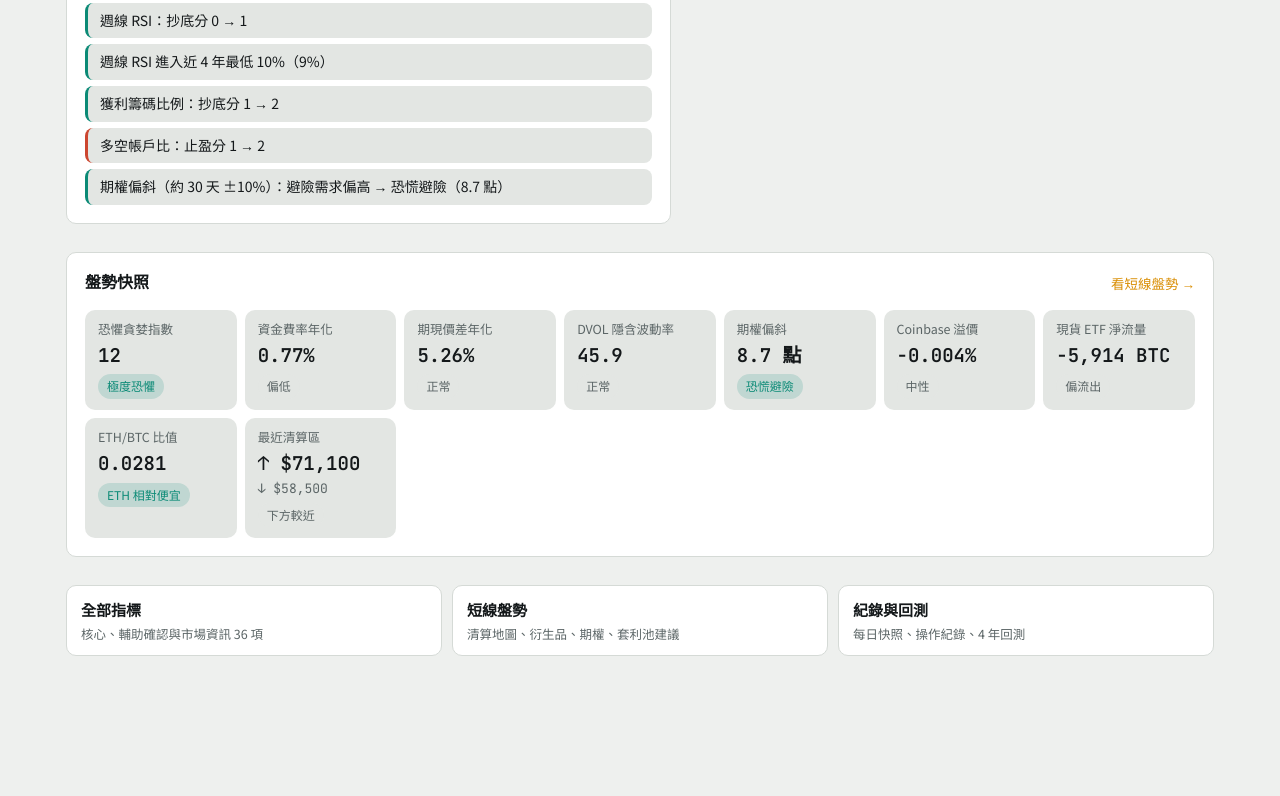
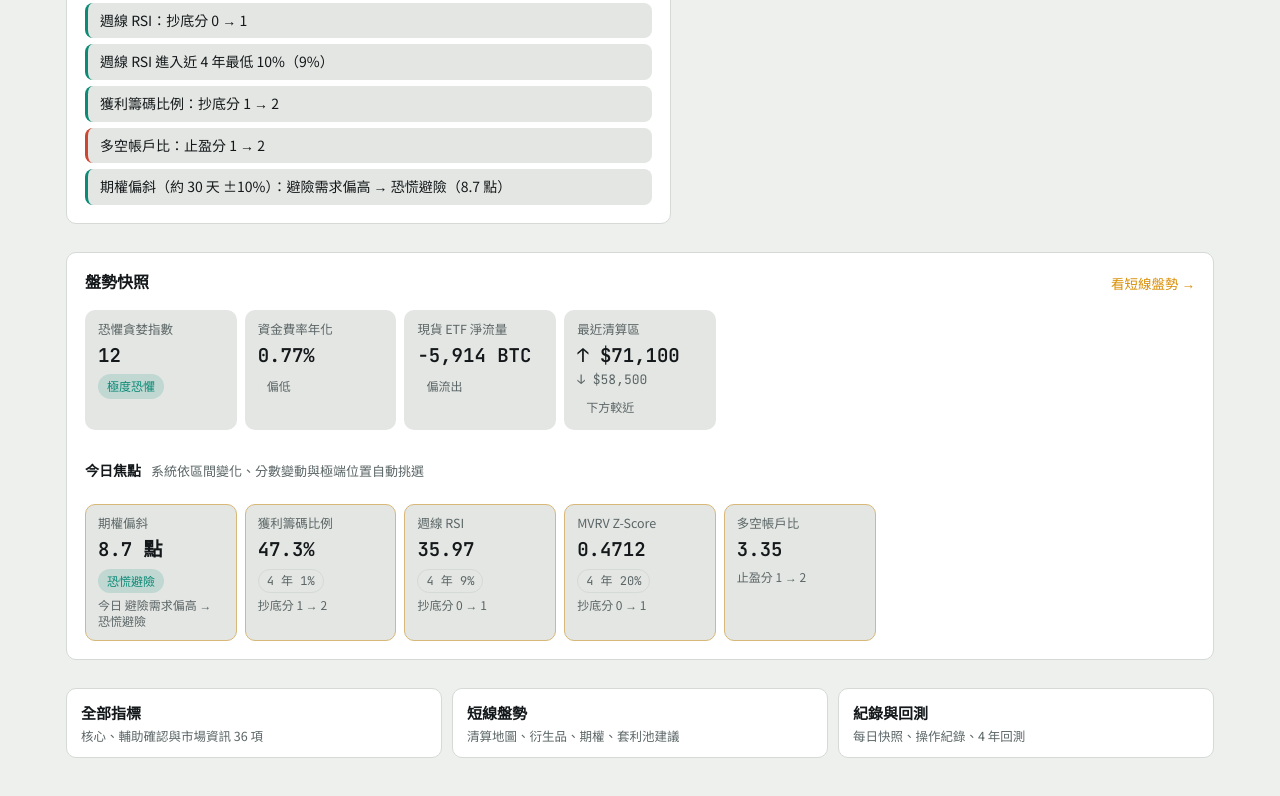
Before and after one commit to Gusion13084/Btc, a plain HTML site: page index.html in a window 1280 px wide. Shown: the part 892-1688 px from the top of the page. Before the commit the page ends 1612 px from the top, so only its background shows below. Drawn offline with nearby package versions, Linux system fonts and the light colour scheme.

Commit message:
盤勢快照改為固定項目＋每日自動挑選的今日焦點
Co-Authored-By: Claude Opus 5.5 <noreply@anthropic.com>
Claude-Session: https://claude.ai/code/session_012AXHFTFqSM3NucVk2EvDg3

```diff
--- a/assets/app.js
+++ b/assets/app.js
@@ -444,14 +444,57 @@ function changesCard() {
 }
 
 // ---------- 盤勢快照：最常看的短線數字 ----------
-const TILE_IDS = ['fng', 'fundapr', 'basis', 'dvol', 'skew', 'cbprem', 'etf_flow', 'ethbtc'];
+// 盤勢快照：固定 3 項＋清算區，另外每天自動挑出最值得注意的 5 項
+const TILE_FIXED = ['fng', 'fundapr', 'etf_flow'];
+function focusPicks(n = 5) {
+  const prev = S.history.filter(h => h.date < S.latest.date && !h.legacy).at(-1);
+  const out = [];
+  for (const def of S.config.indicators) {
+    if (TILE_FIXED.includes(def.id)) continue;
+    const ind = S.latest.indicators?.[def.id];
+    if (!ind || ind.value == null || ind.ok === false) continue;
+    let score = 0; const why = [];
+    const b = bandOf(def, ind);
+    // 1) 判讀區間今天改變
+    if (b && !def.bandField && prev?.values?.[def.id] != null) {
+      const pv = +prev.values[def.id], pb = def.bands.find(x => x.to == null || pv < x.to);
+      if (pb && pb.label !== b.label) { score += 100; why.push(`今日 ${pb.label} → ${b.label}`); }
+    }
+    // 2) 抄底或止盈分數改變
+    const it = prev?.items?.[def.id];
+    for (const [k, side, nm] of [[0, 'cbs', '抄底'], [1, 'cts', '止盈']]) {
+      const cur = S.sc[side].items[def.id]?.pts;
+      if (it && it[k] != null && cur != null && it[k] !== cur) { score += 60; why.push(`${nm}分 ${it[k]} → ${cur}`); }
+      else if (cur > 0 && (def.tier || 'core') !== 'core') { score += 15 * cur; why.push(`${nm} ${cur} 分`); }
+    }
+    // 3) 近 4 年極端位置
+    const pct = ind.fields?.p;
+    if (pct != null) {
+      if (pct <= 5 || pct >= 95) { score += 55; why.push(`近 4 年${pct <= 5 ? '最低' : '最高'} ${Math.max(1, Math.round(pct <= 5 ? pct : 100 - pct))}%`); }
+      else if (pct <= 10 || pct >= 90) { score += 35; why.push(`近 4 年${pct <= 10 ? '最低' : '最高'} 10% 內`); }
+    }
+    // 4) 落在強烈的判讀區間
+    if (b && b.tone !== 'neutral') score += /極|恐慌|大幅|過熱|擁擠|急|快速|大量/.test(b.label) ? 30 : 10;
+    if (score <= 10) continue;
+    const tierW = { core: 3, aux: 3, supply: 2, macro: 2, short: 2, info: 1 }[def.tier || 'core'] || 1;
+    out.push({ def, ind, b, score: score + tierW, why: why[0] || (b ? b.label : '') });
+  }
+  return out.sort((x, y) => y.score - x.score).slice(0, n);
+}
+function tile(def, ind, why) {
+  const b = bandOf(def, ind);
+  return `<button class="tile${why ? ' focus' : ''}" data-ind="${def.id}"><span class="t-name">${esc(def.name.replace(/（.*）/, ''))}</span><span class="t-val mono">${fmtVal(def, ind)}</span>${b ? `<span class="chip band ${toneCls(b.tone)}">${esc(b.label)}</span>` : ind?.fields?.p != null ? `<span class="chip">4 年 ${Math.round(ind.fields.p)}%</span>` : ''}${why ? `<span class="t-why">${esc(why)}</span>` : ''}</button>`;
+}
 function tilesCard() {
-  const defs = TILE_IDS.map(id => S.config.indicators.find(d => d.id === id)).filter(Boolean);
+  const fixed = TILE_FIXED.map(id => S.config.indicators.find(d => d.id === id)).filter(Boolean);
   const m = S.lm;
   const lq = m?.topShort?.[0] && m?.topLong?.[0] ? `<button class="tile lqt" onclick="location.hash='#short'"><span class="t-name">最近清算區</span><span class="t-val mono">↑ ${usd(m.topShort[0].price)}</span><span class="t-sub mono">↓ ${usd(m.topLong[0].price)}</span><span class="chip band neu">${m.topShort[0].dist > -m.topLong[0].dist ? '下方較近' : '上方較近'}</span></button>` : '';
+  const picks = focusPicks(5);
   return `<section class="panel" aria-label="盤勢快照">
     <div class="panel-head"><h3>盤勢快照</h3><a class="more" href="#short">看短線盤勢 →</a></div>
-    <div class="tiles">${defs.map(def => { const ind = S.latest.indicators[def.id], b = bandOf(def, ind); return `<button class="tile" data-ind="${def.id}"><span class="t-name">${esc(def.name.replace(/（.*）/, ''))}</span><span class="t-val mono">${fmtVal(def, ind)}</span>${b ? `<span class="chip band ${toneCls(b.tone)}">${esc(b.label)}</span>` : '<span class="chip">—</span>'}</button>`; }).join('')}${lq}</div>
+    <div class="tiles">${fixed.map(d => tile(d, S.latest.indicators[d.id])).join('')}${lq}</div>
+    ${picks.length ? `<div class="tiles-head"><h4>今日焦點</h4><span class="sub">系統依區間變化、分數變動與極端位置自動挑選</span></div>
+    <div class="tiles">${picks.map(x => tile(x.def, x.ind, x.why)).join('')}</div>` : ''}
   </section>`;
 }
 
--- a/index.html
+++ b/index.html
@@ -486,6 +486,8 @@ button.refresh.spin svg{animation:rspin .8s linear infinite} @keyframes rspin{to
 .rv-k>div{display:grid;gap:2px;padding:10px 12px;border-radius:8px;background:var(--sunk)}.rv-k b{font-size:20px}
 .rv h4{margin:14px 0 6px;font-size:14px}.rv-warn{padding:10px 12px;border-radius:8px;border-left:3px solid var(--warn,#d98e04);background:var(--sunk);font-size:13.5px;margin-bottom:8px}
 .up-c{color:var(--buy)}.dn-c{color:var(--sell)}
+.tiles-head{display:flex;flex-wrap:wrap;gap:4px 10px;align-items:baseline;margin:16px 0 8px}.tiles-head h4{margin:0;font-size:14px}
+.tile .t-why{font-size:12px;color:var(--muted);line-height:1.35;text-align:left}.tile.focus{border-color:color-mix(in srgb,var(--accent) 45%,var(--line))}
 </style>
 
 <header class="top"><div class="wrap">
```
